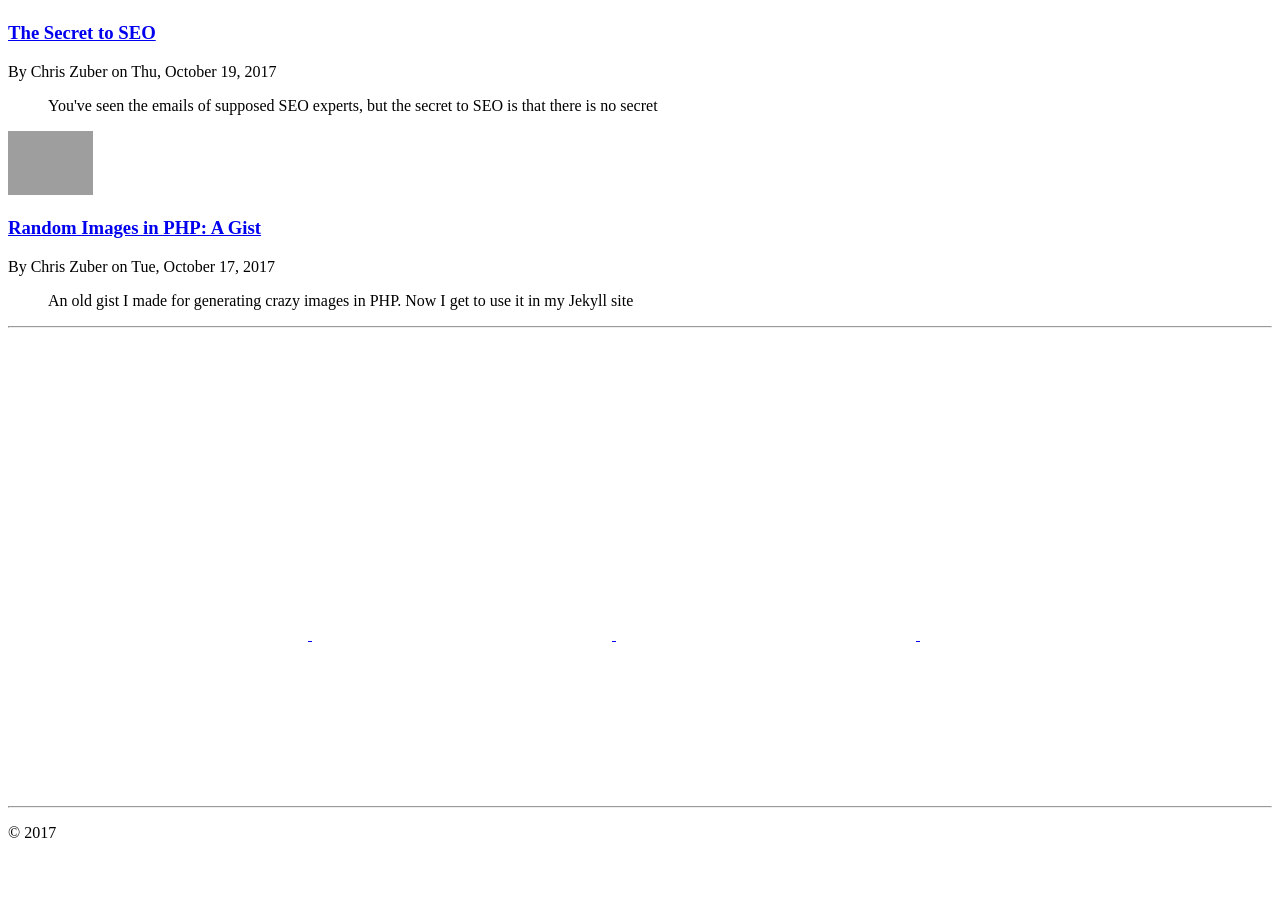
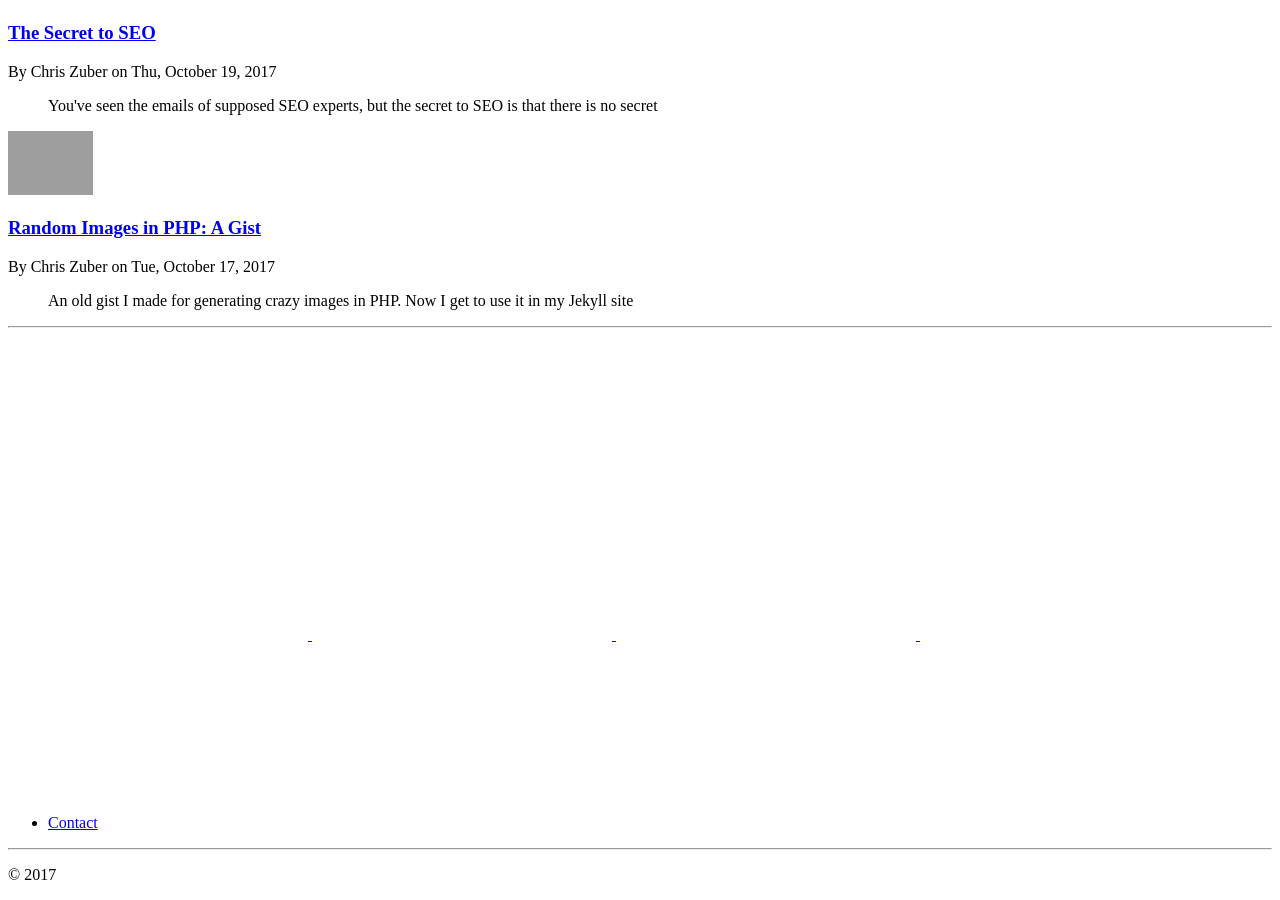
Before and after one commit to shgysk8zer0/shgysk8zer0.github.io, a Jekyll site: the page built from posts/index.html, in a window 1280 px wide and 900 px high, scrolled down 1154 px. Built offline with Jekyll 4.4.1, drawn with Linux system fonts in a browser that asks for light colours; the list of posts is cut into pages by our own code; before the commit the page ends 2012 px from its top, so only the background shows below that; grey boxes are pictures that could not be loaded.

Commit message:
Add link to contact page in footer

```diff
--- a/_includes/footer.html
+++ b/_includes/footer.html
@@ -28,6 +28,9 @@
 			</svg>
 		</a>
 	{% endif %}
+	<ul class="footer-links">
+		<li><a href="{{ '/contact/' | absolute_url }}">Contact</a></li>
+	</ul>
 	<hr />
 	<p>©<time itemprop="copyrightYear"> {{ 'now' | date: "%Y" }}</time></p>
 </footer>
```
